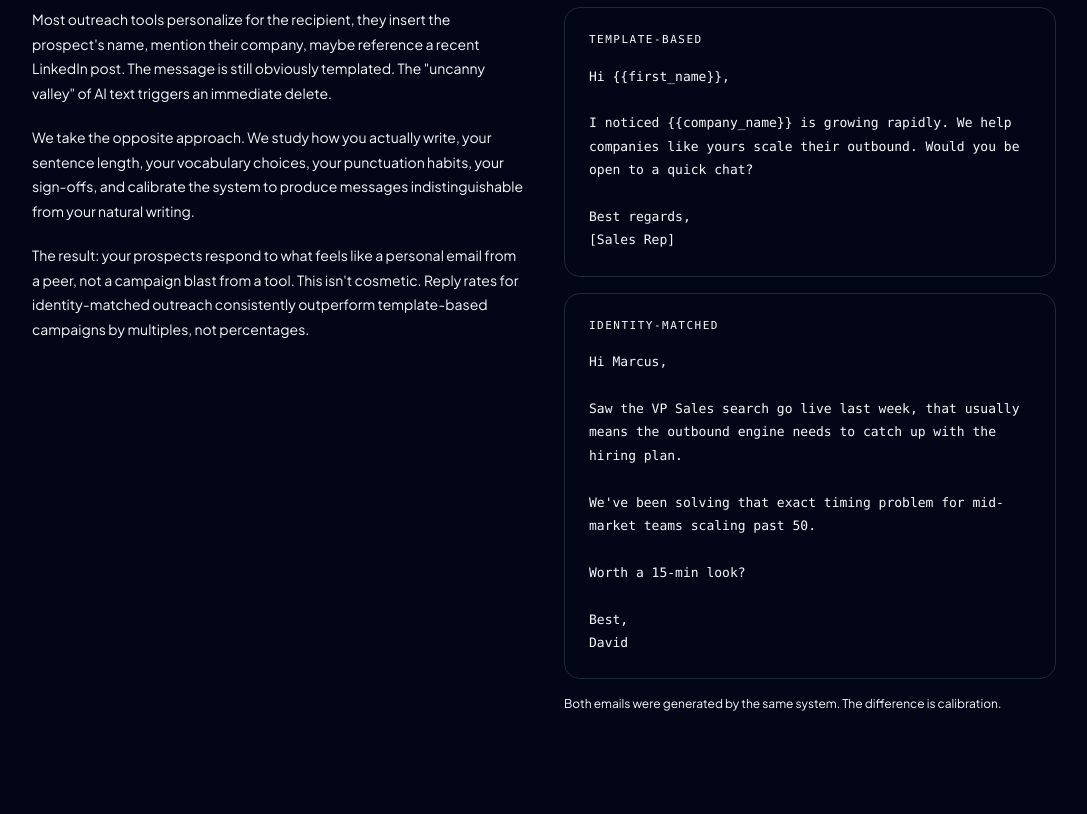
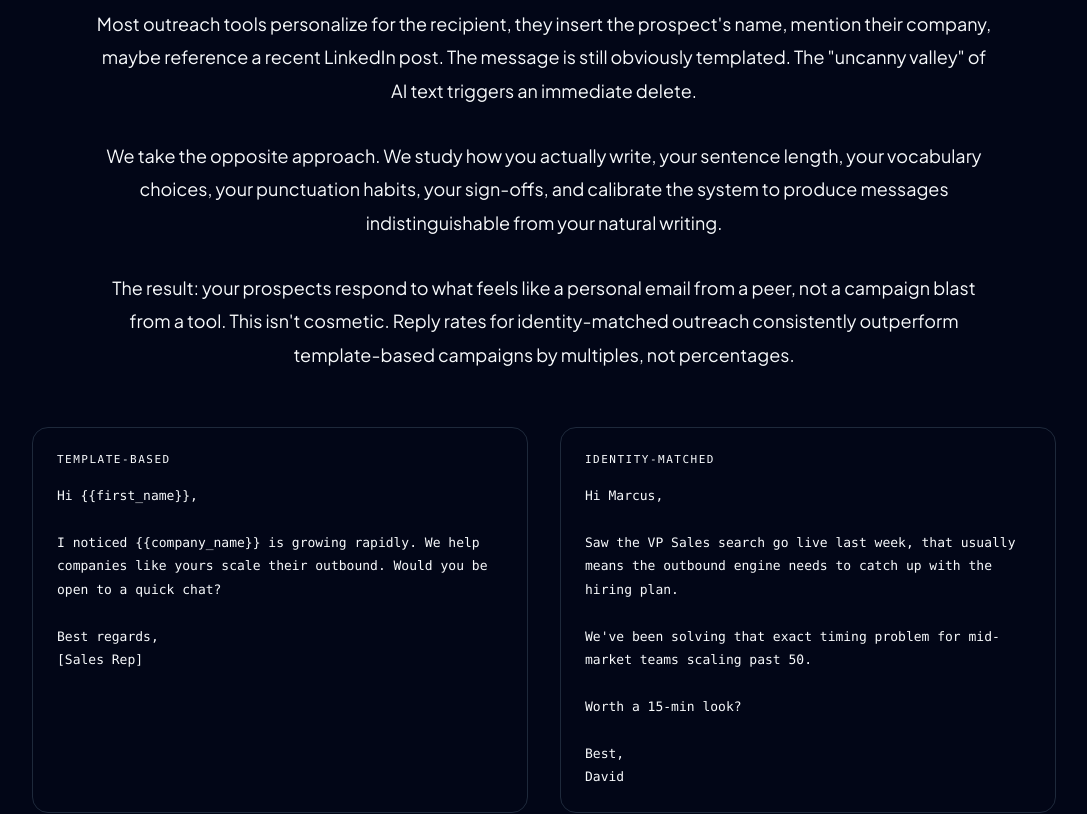
Before and after one commit to gorgo-cpu/DM_Site, a Next.js app: page /approach in a window 1280 px wide. Shown: the part 2640-3454 px from the top of the page, without its empty margins (96-1183 px from the left). Built offline with nearby package versions, Linux system fonts and the light colour scheme.

Commit message:
Semi manual changes to demo card opacity and alignment of text and some cards

```diff
--- a/components/layout/ContactModal.tsx
+++ b/components/layout/ContactModal.tsx
@@ -190,7 +190,7 @@ export default function ContactModal({ isOpen, preset, onClose }: ContactModalPr
 
   return createPortal(
     <div
-      className={`fixed inset-0 z-[9999] flex items-center justify-center px-4 py-6 transition-opacity duration-300 ${
+      className={`fixed inset-0 z-[9999] flex items-center justify-center px-4 py-6 transition-opacity duration-10 ease-in ${
         isOpen ? 'opacity-100 pointer-events-auto' : 'opacity-0 pointer-events-none'
       }`}
       role="dialog"
@@ -198,14 +198,22 @@ export default function ContactModal({ isOpen, preset, onClose }: ContactModalPr
       aria-label={config.heading}
     >
       <div
-        className="absolute inset-0 bg-primary-950/80 backdrop-blur-xl"
+        className="absolute inset-0"
         onClick={onClose}
-      />
+        aria-hidden="true"
+      >
+        <div className="absolute inset-0 bg-primary-950/80 backdrop-blur-lg transition-opacity duration-100 ease-out" />
+        <div
+          className={`absolute inset-0 pointer-events-none transition-opacity duration-400 ease-out bg-[radial-gradient(circle_at_center,rgba(10,13,30,0)_35%,rgba(6,8,20,0.82)_70%,rgba(6,8,20,0.95)_100%)] ${
+            isOpen ? 'opacity-100' : 'opacity-0'
+          }`}
+        />
+      </div>
 
       <div
         ref={panelRef}
-        className={`relative z-10 w-full max-w-lg max-h-[90vh] overflow-y-auto rounded-2xl border border-primary-800 bg-primary-950 shadow-2xl transition-all duration-300 ${
-          isOpen ? 'translate-y-0 scale-100 opacity-100' : 'translate-y-6 scale-[0.98] opacity-0'
+        className={`relative z-10 w-full max-w-lg max-h-[90vh] overflow-y-auto rounded-2xl border border-primary-800 bg-primary-950 shadow-2xl transition-transform transition-opacity duration-150 ease-out will-change-transform ${
+          isOpen ? 'translate-y-0 opacity-100' : 'translate-y-2 opacity-80'
         }`}
       >
         <div className="flex items-center justify-between border-b border-primary-800 px-6 py-5">
--- a/components/layout/Navigation.tsx
+++ b/components/layout/Navigation.tsx
@@ -14,6 +14,7 @@ export default function Navigation() {
   const pathname = usePathname()
   const isHome = pathname === '/'
   const overlayRef = useRef<HTMLDivElement>(null)
+  const toggleRef = useRef<HTMLButtonElement>(null)
 
   useEffect(() => {
     const handleScroll = () => {
@@ -33,7 +34,10 @@ export default function Navigation() {
   useEffect(() => {
     if (!mobileOpen) return
     const handleClick = (e: MouseEvent) => {
-      if (overlayRef.current && !overlayRef.current.contains(e.target as Node)) {
+      const target = e.target as Node
+      const clickedToggle = toggleRef.current?.contains(target)
+      const clickedOverlay = overlayRef.current?.contains(target)
+      if (!clickedToggle && !clickedOverlay) {
         setMobileOpen(false)
       }
     }
@@ -143,6 +147,7 @@ export default function Navigation() {
           {/* Mobile hamburger - visible below sm (640px) */}
           <button
             className="sm:hidden relative w-10 h-10 flex items-center justify-center"
+            ref={toggleRef}
             onClick={() => setMobileOpen((prev) => !prev)}
             aria-label={mobileOpen ? 'Close navigation' : 'Open navigation'}
             aria-expanded={mobileOpen}
--- a/components/sections/approach/IdentityWriting.tsx
+++ b/components/sections/approach/IdentityWriting.tsx
@@ -19,34 +19,32 @@ export default function IdentityWriting() {
           </div>
         </ScrollReveal>
 
-        <div className="grid grid-cols-1 lg:grid-cols-2 gap-10 items-start max-w-5xl mx-auto">
-          {/* Left: Text */}
         <ScrollReveal>
-            <div className="space-y-5 max-w-[520px]">
-              <p className="text-sm text-primary-400 leading-[1.75]">
-                Most outreach tools personalize for the recipient, they insert the
-                prospect&apos;s name, mention their company, maybe reference a recent LinkedIn
-                post. The message is still obviously templated. The &quot;uncanny valley&quot; of
-                AI text triggers an immediate delete.
+          <div className="space-y-8 max-w-4xl mx-auto text-center mb-14">
+            <p className="text-base md:text-lg text-primary-300 leading-[1.85]">
+              Most outreach tools personalize for the recipient, they insert the prospect&apos;s
+              name, mention their company, maybe reference a recent LinkedIn post. The message is
+              still obviously templated. The &quot;uncanny valley&quot; of AI text triggers an
+              immediate delete.
             </p>
-              <p className="text-sm text-primary-400 leading-[1.75]">
-                We take the opposite approach. We study how you actually write, your sentence
-                length, your vocabulary choices, your punctuation habits, your sign-offs, and
-                calibrate the system to produce messages indistinguishable from your natural
-                writing.
+            <p className="text-base md:text-lg text-primary-300 leading-[1.85]">
+              We take the opposite approach. We study how you actually write, your sentence length,
+              your vocabulary choices, your punctuation habits, your sign-offs, and calibrate the
+              system to produce messages indistinguishable from your natural writing.
             </p>
-              <p className="text-sm text-primary-400 leading-[1.75]">
-                The result: your prospects respond to what feels like a personal email from a
-                peer, not a campaign blast from a tool. This isn&apos;t cosmetic. Reply rates for
+            <p className="text-base md:text-lg text-primary-300 leading-[1.85]">
+              The result: your prospects respond to what feels like a personal email from a peer,
+              not a campaign blast from a tool. This isn&apos;t cosmetic. Reply rates for
               identity-matched outreach consistently outperform template-based campaigns by
               multiples, not percentages.
             </p>
           </div>
         </ScrollReveal>
 
-          {/* Right: Email comparison */}
+        {/* Email comparison */}
         <ScrollReveal delay={120}>
-            <div className="space-y-4">
+          <div className="space-y-6 max-w-5xl mx-auto">
+            <div className="grid grid-cols-1 md:grid-cols-2 gap-8 items-stretch">
               {/* Template-based example */}
               <div className="border border-primary-800/50 rounded-lg p-6 bg-primary-900/30">
                 <p className="font-mono text-[11px] tracking-[1.5px] uppercase text-primary-600 mb-4">
@@ -80,13 +78,13 @@ Best,
 David`}
                 </div>
               </div>
+            </div>
 
-              <p className="text-[12px] text-primary-600">
+            <p className="text-[12px] text-primary-600 text-center">
               Both emails were generated by the same system. The difference is calibration.
             </p>
           </div>
         </ScrollReveal>
-        </div>
       </Container>
     </section>
   )
```
Lines whose indentation alone changed are shown as unchanged.
